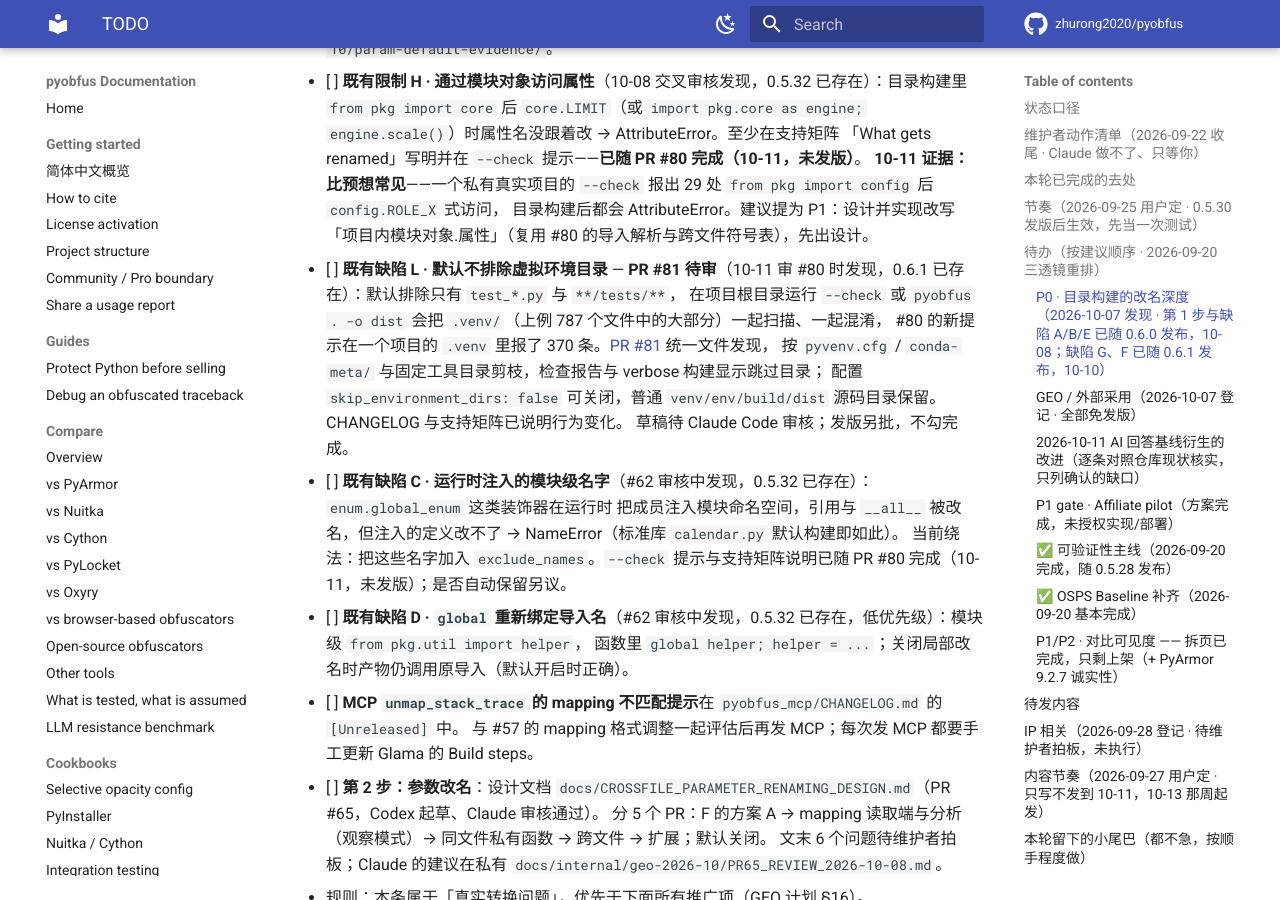
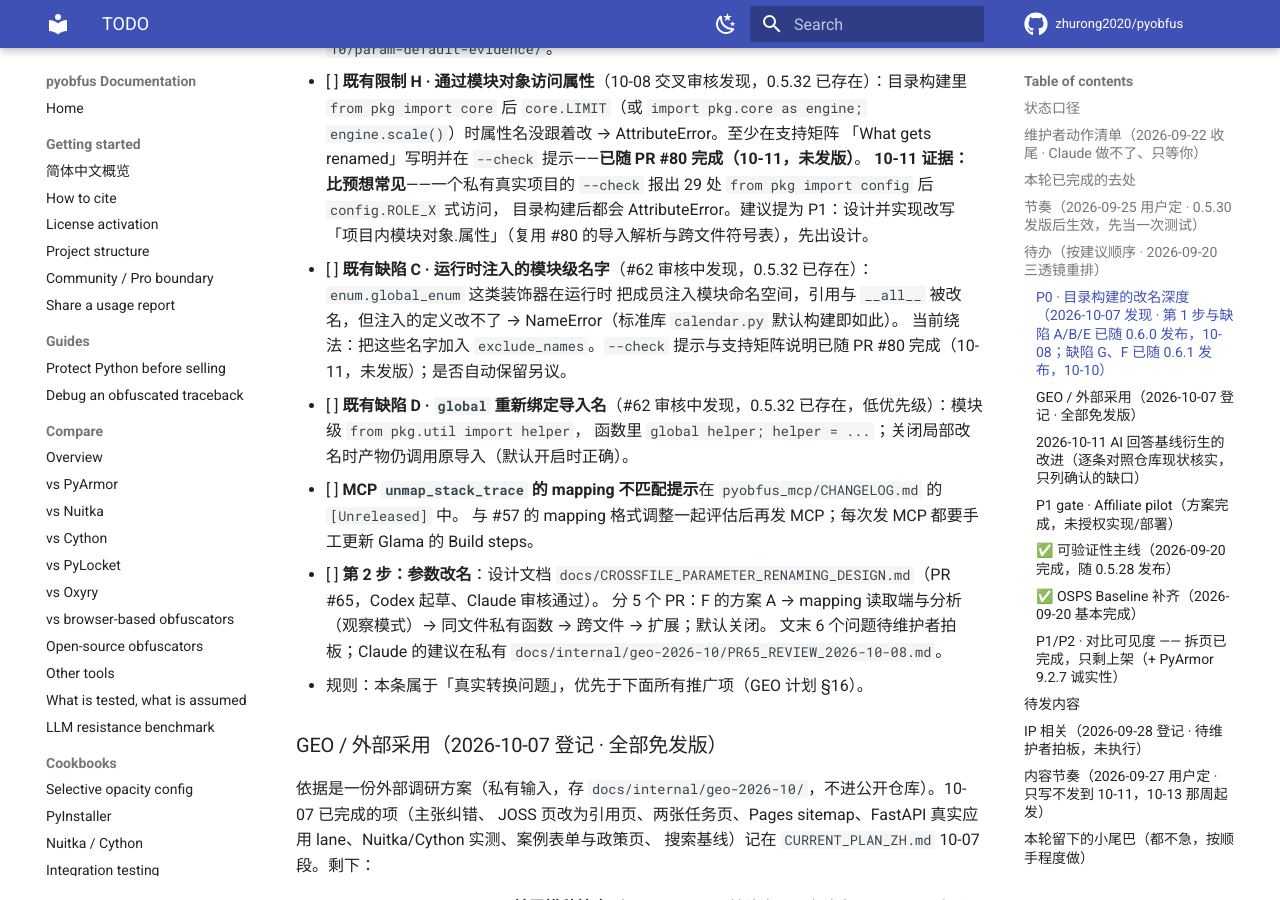
Before and after one commit to zhurong2020/pyobfus, an MkDocs documentation site: the page built from docs/TODO.md, in a window 1280 px wide and 900 px high, scrolled down 6728 px. Built offline with MkDocs 1.6.1 and Material for MkDocs 9.7.7, drawn with Linux system fonts in a browser that asks for light colours; comment, search, counter and statistics services are not loaded.

Commit message:
docs: record defect L fix merge
Co-Authored-By: Claude Opus 5.5 <noreply@anthropic.com>

```diff
--- a/docs/TODO.md
+++ b/docs/TODO.md
@@ -184,12 +184,6 @@ provenance 项收拢为**一条主线抬为 P0**；**明确不追** PyArmor 的
       「What gets renamed」写明并在 `--check` 提示——**已随 PR #80 完成（10-11，未发版）**。
       **10-11 证据：比预想常见**——一个私有真实项目的 `--check` 报出 29 处 `from pkg import config` 后 `config.ROLE_X` 式访问，
       目录构建后都会 AttributeError。建议提为 P1：设计并实现改写「项目内模块对象.属性」（复用 #80 的导入解析与跨文件符号表），先出设计。
-- [ ] **既有缺陷 L · 默认不排除虚拟环境目录** — **PR #81 待审**（10-11 审 #80 时发现，0.6.1 已存在）：默认排除只有 `test_*.py` 与 `**/tests/**`，
-      在项目根目录运行 `--check` 或 `pyobfus . -o dist` 会把 `.venv/`（上例 787 个文件中的大部分）一起扫描、一起混淆，
-      #80 的新提示在一个项目的 `.venv` 里报了 370 条。[PR #81](https://github.com/zhurong2020/pyobfus/pull/81) 统一文件发现，
-      按 `pyvenv.cfg` / `conda-meta/` 与固定工具目录剪枝，检查报告与 verbose 构建显示跳过目录；
-      配置 `skip_environment_dirs: false` 可关闭，普通 `venv/env/build/dist` 源码目录保留。CHANGELOG 与支持矩阵已说明行为变化。
-      草稿待 Claude Code 审核；发版另批，不勾完成。
 - [ ] **既有缺陷 C · 运行时注入的模块级名字**（#62 审核中发现，0.5.32 已存在）：`enum.global_enum` 这类装饰器在运行时
       把成员注入模块命名空间，引用与 `__all__` 被改名，但注入的定义改不了 → NameError（标准库 `calendar.py` 默认构建即如此）。
       当前绕法：把这些名字加入 `exclude_names`。`--check` 提示与支持矩阵说明已随 PR #80 完成（10-11，未发版）；是否自动保留另议。
```
Also changed, not shown: docs/CURRENT_PLAN_ZH.md (+6 -0 lines).
